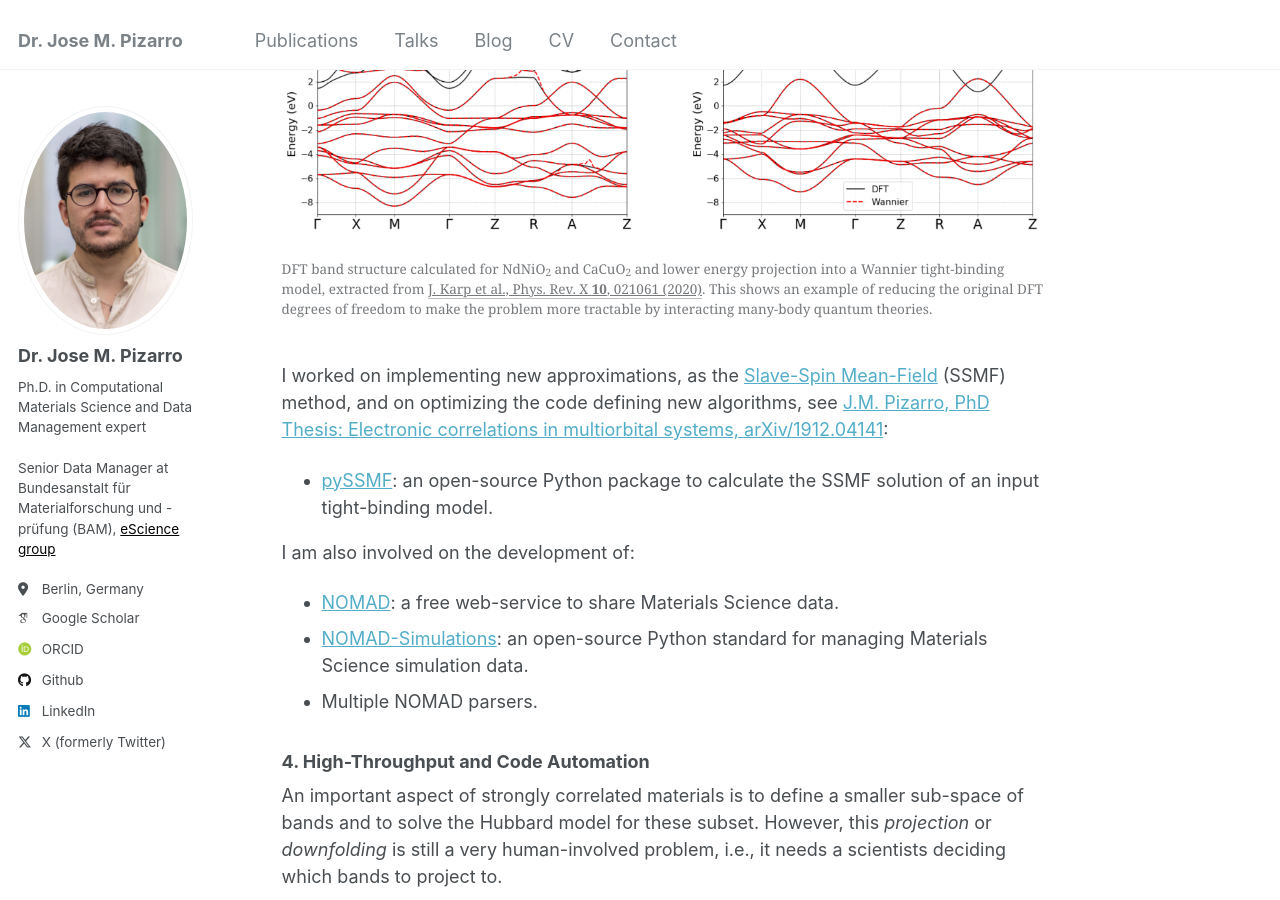
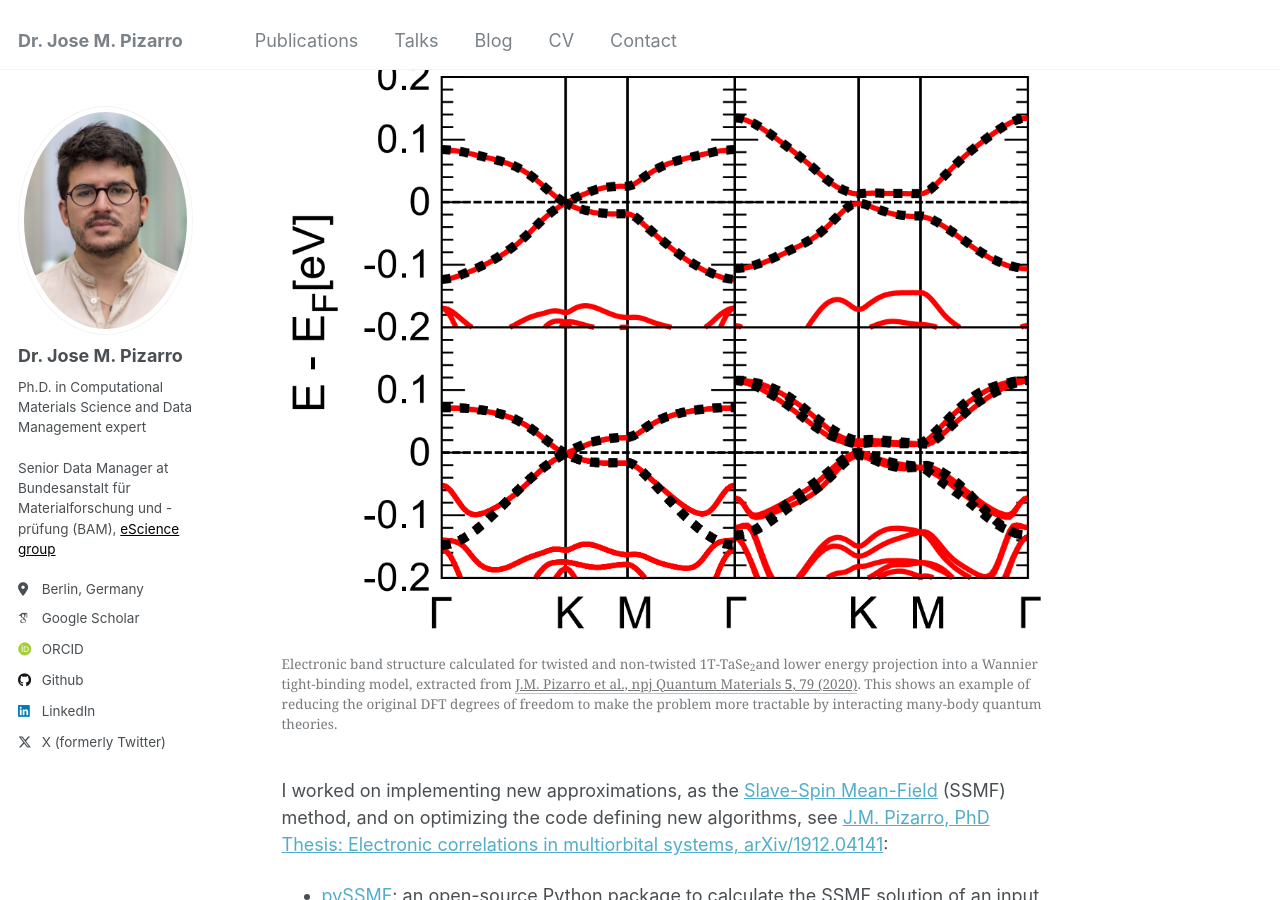
Before and after one commit to JosePizarro3/JosePizarro3.github.io, a Jekyll site: the page built from _pages/about.md, in a window 1280 px wide and 900 px high, scrolled down 3085 px. Built offline with Jekyll 4.4.1, drawn with Linux system fonts in a browser that asks for light colours; some web fonts are replaced.

Commit message:
Changed DFT vs Wannier image

```diff
--- a/_pages/about.md
+++ b/_pages/about.md
@@ -75,9 +75,9 @@ Furthermore, this implies using several different tools to obtain solutions of t
     <div class="img-container">
         <img src="images/dft_wannier.png" alt="DFT and Wannier model." class="center">
         <figcaption>
-            DFT band structure calculated for NdNiO<sub>2</sub> and CaCuO<sub>2</sub> and lower energy projection into a
+            Electronic band structure calculated for twisted and non-twisted 1T-TaSe<sub>2</sub>and lower energy projection into a
             Wannier tight-binding model, extracted from
-            <a href="https://journals.aps.org/prx/abstract/10.1103/PhysRevX.10.021061">J. Karp et al., Phys. Rev. X <b>10</b>, 021061 (2020)</a>.
+            <a href="https://www.nature.com/articles/s41535-020-00277-3">J.M. Pizarro et al., npj Quantum Materials <b>5</b>, 79 (2020)</a>.
             This shows an example of reducing the original DFT degrees of freedom to make the problem more tractable
             by interacting many-body quantum theories.
         </figcaption>
```
Also changed, not shown: images/dft_wannier.png.
